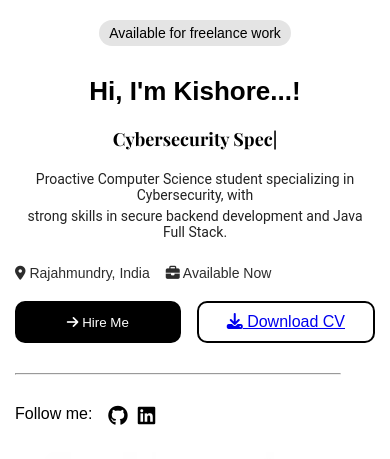
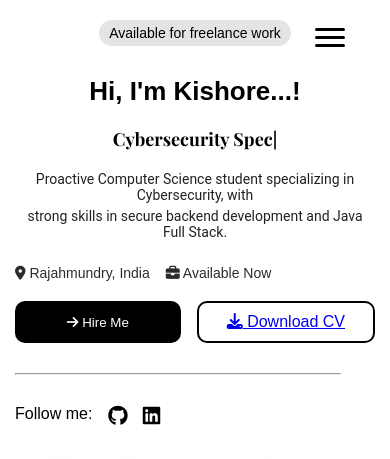
Before and after one commit to KISHOREVADDI/portofolio, an Angular app: page / in a window 390 px wide. Shown: the top 459 px of the page. Built offline with nearby package versions, Linux system fonts and the light colour scheme; a web font is replaced by a local one.

Commit message:
fix: render deployment configuration.

```diff
--- a/src/app/header/header.component.css
+++ b/src/app/header/header.component.css
@@ -0,0 +1,111 @@
+.header-area {
+    display: flex;
+    justify-content: space-between;
+    align-items: center;
+    padding: 15px 20px;
+    position: relative;
+}
+
+.hamburger {
+    display: none;
+    flex-direction: column;
+    justify-content: space-around;
+    width: 30px;
+    height: 25px;
+    background: transparent;
+    border: none;
+    cursor: pointer;
+    z-index: 1002;
+    padding: 0;
+    margin-right: 20px;
+}
+
+.hamburger span {
+    width: 30px;
+    height: 3px;
+    background: #000;
+    /* Default color */
+    border-radius: 10px;
+    transition: all 0.3s linear;
+    position: relative;
+    transform-origin: 1px;
+}
+
+/* Mobile styles */
+@media (max-width: 900px) {
+    header {
+        display: block !important;
+        /* Override the display: none from global styles if present */
+    }
+
+    .ul-list {
+        position: fixed;
+        top: 0;
+        right: -100%;
+        height: 100vh;
+        width: 70%;
+        max-width: 300px;
+        background-color: #fff;
+        flex-direction: column;
+        align-items: center;
+        justify-content: center;
+        gap: 2rem;
+        transition: right 0.4s ease-in-out;
+        z-index: 1001;
+        box-shadow: -5px 0 15px rgba(0, 0, 0, 0.1);
+        padding-top: 60px;
+    }
+
+    .ul-list.active {
+        right: 0;
+    }
+
+    .hamburger {
+        display: flex;
+        position: fixed;
+        top: 25px;
+        right: 25px;
+    }
+
+    /* Animate hamburger to X */
+    .hamburger.open span:nth-child(1) {
+        transform: rotate(45deg);
+    }
+
+    .hamburger.open span:nth-child(2) {
+        opacity: 0;
+        transform: translateX(20px);
+    }
+
+    .hamburger.open span:nth-child(3) {
+        transform: rotate(-45deg);
+    }
+
+    /* Make sure links are visible */
+    .ul-list li a {
+        font-size: 1.2rem;
+        color: #000;
+        display: block;
+        padding: 10px;
+    }
+
+    .ul-list li.active a {
+        color: #fff;
+    }
+
+    /* Overlay when menu is open */
+    .overlay {
+        position: fixed;
+        top: 0;
+        left: 0;
+        width: 100%;
+        height: 100%;
+        background: rgba(0, 0, 0, 0.5);
+        z-index: 1000;
+        display: none;
+    }
+
+    .overlay.active {
+        display: block;
+    }
+}
--- a/src/app/header/header.component.html
+++ b/src/app/header/header.component.html
@@ -1,21 +1,34 @@
 <header class="header-list">
     <div class="div-list ">
-        <ul class="ul-list">
+        <!-- Hamburger Menu Button -->
+        <button class="hamburger" [class.open]="isMenuOpen" (click)="toggleMenu()" aria-label="Toggle navigation">
+            <span></span>
+            <span></span>
+            <span></span>
+        </button>
+
+        <!-- Overlay for mobile menu -->
+        <div class="overlay" [class.active]="isMenuOpen" (click)="toggleMenu()"></div>
+
+        <ul class="ul-list" [class.active]="isMenuOpen">
             <li class="active">
                 <i class="fa-solid fa-home"></i>
-                <a href="#home" (click)="scrollTo('home', $event)">Home</a>
+                <a href="#home" (click)="scrollTo('home', $event); toggleMenu()">Home</a>
             </li>
             <li>
                 <i class="fa-solid fa-address-card"></i>
-                <a href="#about" (click)="scrollTo('about', $event)">About</a>
+                <a href="#about" (click)="scrollTo('about', $event); toggleMenu()">About</a>
             </li>
             <li>
                 <i class="fa-solid fa-code"></i>
-                <a href="#skills" (click)="scrollTo('skills', $event)">Skills</a>
+                <a href="#skills" (click)="scrollTo('skills', $event); toggleMenu()">Skills</a>
             </li>
-            <li><a href="#project" class="nav-link"><i class="fa-solid fa-folder-open"></i> Projects</a></li>
-            <li><a href="#world" class="nav-link"><i class="fa-solid fa-globe"></i> World</a></li>
-            <li><a href="#contact" class="nav-link"><i class="fa-solid fa-envelope"></i> Contact</a></li>
+            <li><a href="#project" class="nav-link" (click)="scrollTo('project', $event); toggleMenu()"><i
+                        class="fa-solid fa-folder-open"></i> Projects</a></li>
+            <li><a href="#world" class="nav-link" (click)="scrollTo('world', $event); toggleMenu()"><i
+                        class="fa-solid fa-globe"></i> World</a></li>
+            <li><a href="#contact" class="nav-link" (click)="scrollTo('contact', $event); toggleMenu()"><i
+                        class="fa-solid fa-envelope"></i> Contact</a></li>
         </ul>
     </div>
 </header>
--- a/src/app/header/header.component.ts
+++ b/src/app/header/header.component.ts
@@ -9,6 +9,11 @@ import { CommonModule } from '@angular/common';
   styleUrls: ['./header.component.css']
 })
 export class HeaderComponent {
+  isMenuOpen = false;
+
+  toggleMenu() {
+    this.isMenuOpen = !this.isMenuOpen;
+  }
 
   scrollTo(sectionId: string, event: Event) {
     event.preventDefault();
@@ -24,6 +29,7 @@ export class HeaderComponent {
       });
 
       this.updateActiveLink(sectionId);
+      this.isMenuOpen = false; // Close menu on scroll
     }
   }
 
--- a/src/app/world/world.component.css
+++ b/src/app/world/world.component.css
@@ -91,7 +91,7 @@
 
 @media (max-width: 768px) {
     .world {
-        margin: 100px 20px;
+        margin: 80px 20px 40px 20px;
     }
 
     .world-container {
--- a/src/styles.css
+++ b/src/styles.css
@@ -777,16 +777,19 @@ body {
 
 /* Phone layout */
 @media (max-width: 768px) {
-  header {
+  /* header {
     display: none;
-  }
+    Removed to show the new mobile header
+  } */
 
   .home,
   .about,
   .project,
   .services,
-  .contact {
-    margin: 100px 20px;
+  .contact,
+  .world {
+    margin: 80px 20px 40px 20px;
+    /* Reduced top margin, added bottom */
   }
 
   .home-container,
@@ -815,25 +818,28 @@ body {
   .btn-send {
     width: 100%;
     text-align: center;
+    justify-content: center;
   }
 
   .follow ul {
     flex-wrap: wrap;
     justify-content: center;
-    gap: 10px;
+    gap: 15px;
+    padding: 0;
   }
 
   .footer-links {
     flex-direction: column;
     gap: 15px;
+    padding: 0;
   }
 }
 
 @media (max-width: 1024px) {
 
-  header {
+  /* header {
     display: none;
-  }
+  } */
 
   .home,
   .about,
@@ -865,6 +871,8 @@ body {
     height: auto;
     margin-bottom: 20px;
     position: relative;
+    bottom: 0;
+    /* Reset the global bottom: 85px */
     z-index: 1;
   }
 
@@ -921,6 +929,24 @@ body {
     max-width: 400px;
   }
 
+  /* Loading Screen Responsive */
+  .loading-content h1 {
+    font-size: 24px;
+  }
+
+  .loading-content h2 {
+    font-size: 16px;
+  }
+
+  .main-icon {
+    font-size: 4em !important;
+    /* Scale down main icon */
+  }
+
+  .sub-icons i {
+    font-size: 1.5em !important;
+  }
+
   html,
   body {
     overflow-x: hidden;
```
